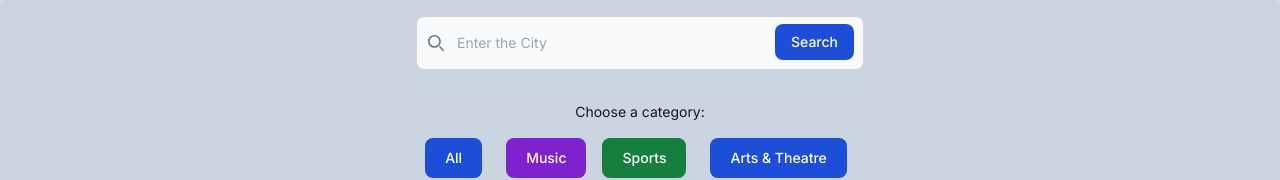
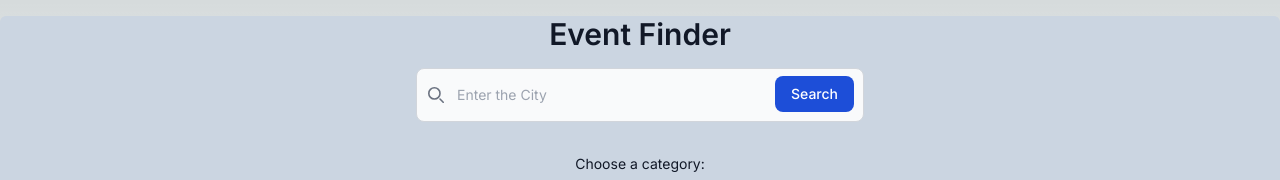
Before and after one commit to sebgualtero/event-tracker, a Next.js app: page / in a window 1280 px wide. Shown: the top 180 px of the page. Built offline with nearby package versions, Linux system fonts and the light colour scheme; no server answers.

Commit message:
Added event url on comment

```diff
--- a/app/Components/event-list.js
+++ b/app/Components/event-list.js
@@ -70,6 +70,9 @@ export default function EventList({ city }) {
                   {event.dates.start.localTime
                     ? event.dates.start.localTime.slice(0, 5)
                     : "TBA"}
+                  {/* <a href={event.url} target="_blank" rel="noreferrer">
+                    More Info
+                  </a> */}
                 </p>
               </div>
             </li>
--- a/app/page.js
+++ b/app/page.js
@@ -13,7 +13,13 @@ export default function Home() {
 
   return (
     <main className="bg-slate-300 rounded-md dark:bg-slate-800">
-      <nav></nav>
+      <nav className="flex justify-center gap-4 mt-4">
+        <div className="border-cyan-300">
+          <h1 className="text-3xl font-semibold text-gray-900 dark:text-gray-50">
+            Event Finder
+          </h1>
+        </div>
+      </nav>
       <div>
         <SearchBar onSearch={handleSearch} />
       </div>
```
